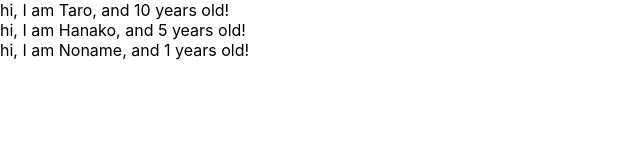
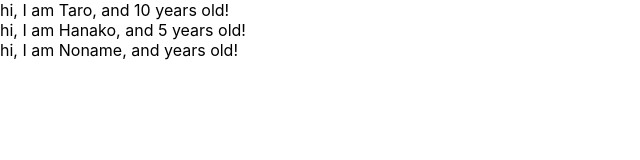
Before and after one commit to Osadakun/udemy-react-redux-crud-application, a React (Create React App) app: page / in a window 1280 px wide. Shown: the top 160 px of the page, without its empty margins (0-640 px from the left). Built offline with nearby package versions, Linux system fonts and the light colour scheme.

Commit message:
learn about prop-types

```diff
--- a/src/App.js
+++ b/src/App.js
@@ -1,5 +1,4 @@
-import React from 'react';
-
+import PropTypes from 'prop-types';
 const App = () => {
     const profiles = [
         {name:"Taro",age:10},
@@ -21,7 +20,8 @@ const User = (props) => {
     return <div>hi, I am {props.name}, and {props.age} years old!</div>
 }
 
-User.defaultProps = {
-    age:1
+User.propTypes = {
+    name: PropTypes.string,
+    age: PropTypes.number.isRequired
 }
 export default App;
```
